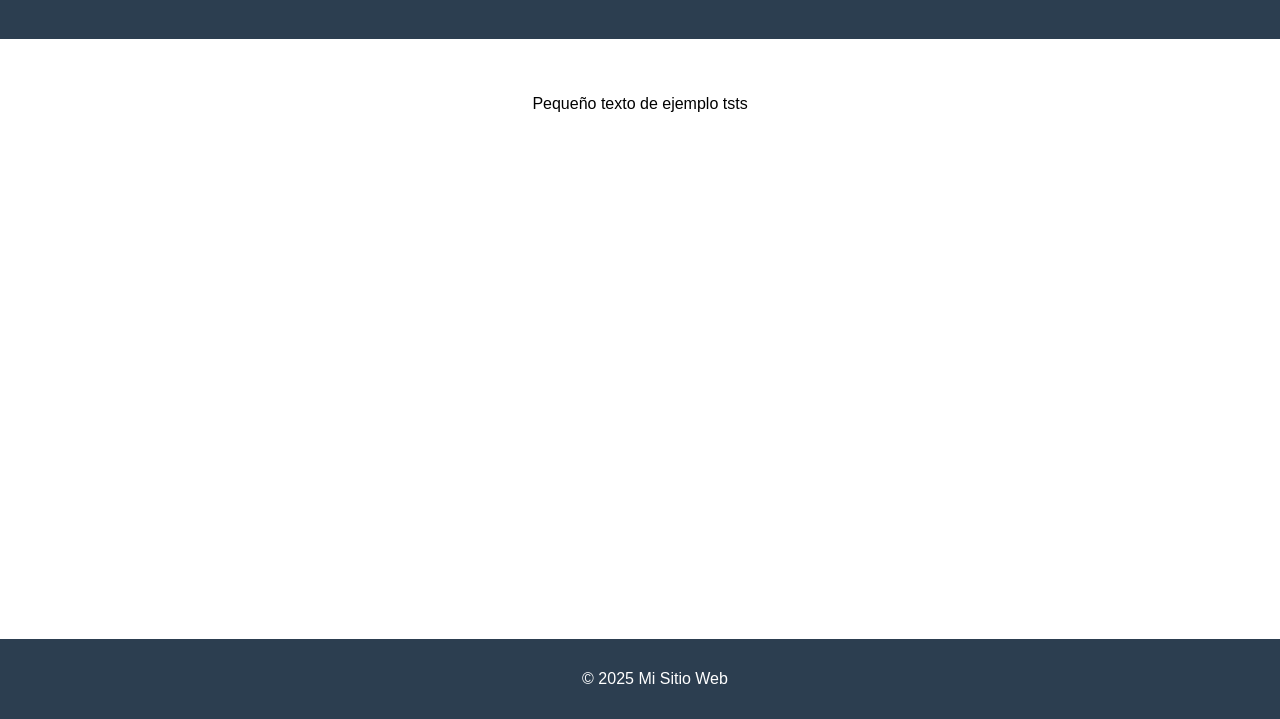
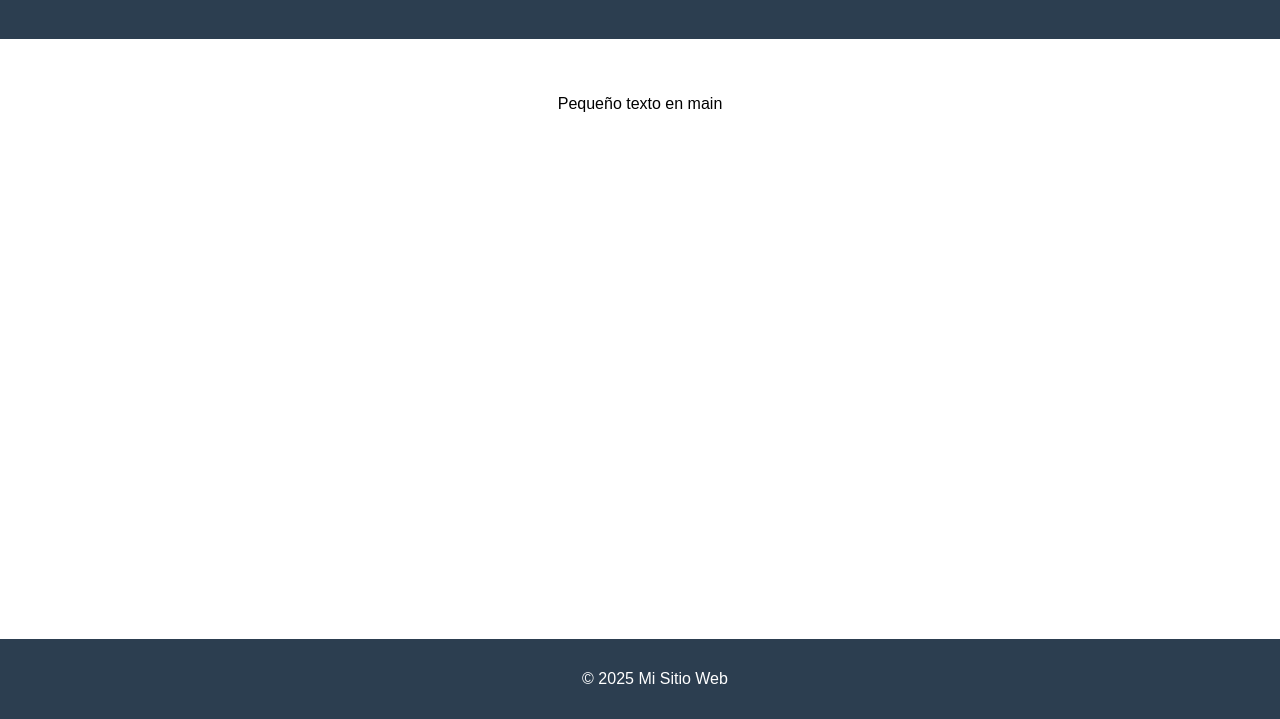
Before and after one commit to Chappie7w7/Eventos_Chiapas, a plain HTML site: page index.html in a window 1280 px wide. Shown: the part 81-800 px from the top of the page. Drawn offline with Linux system fonts and the light colour scheme.

```diff
--- a/index.html
+++ b/index.html
@@ -13,7 +13,7 @@
     </header>
 
     <main>
-        <p>Pequeño texto de ejemplo tsts</p>
+        <p>Pequeño texto en main</p>
     </main>
 
     <footer>
```
